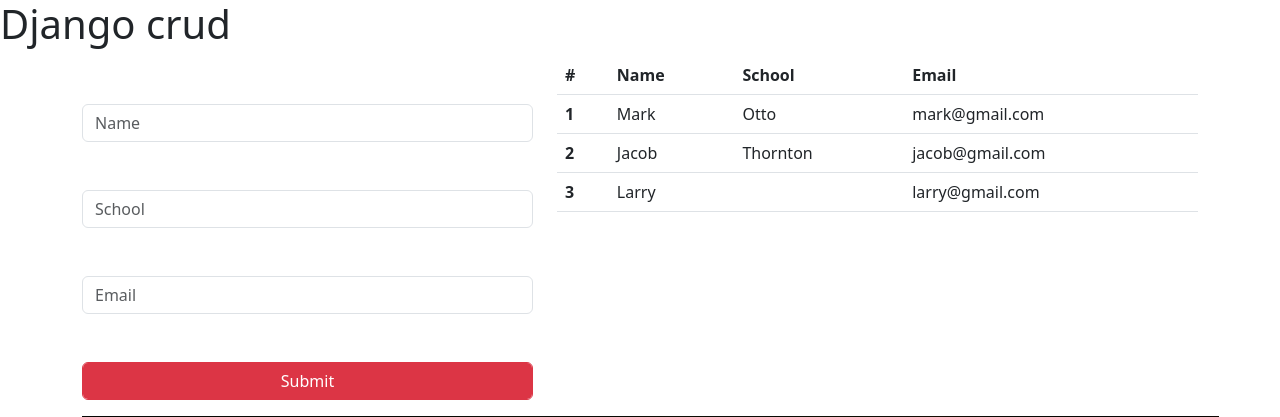
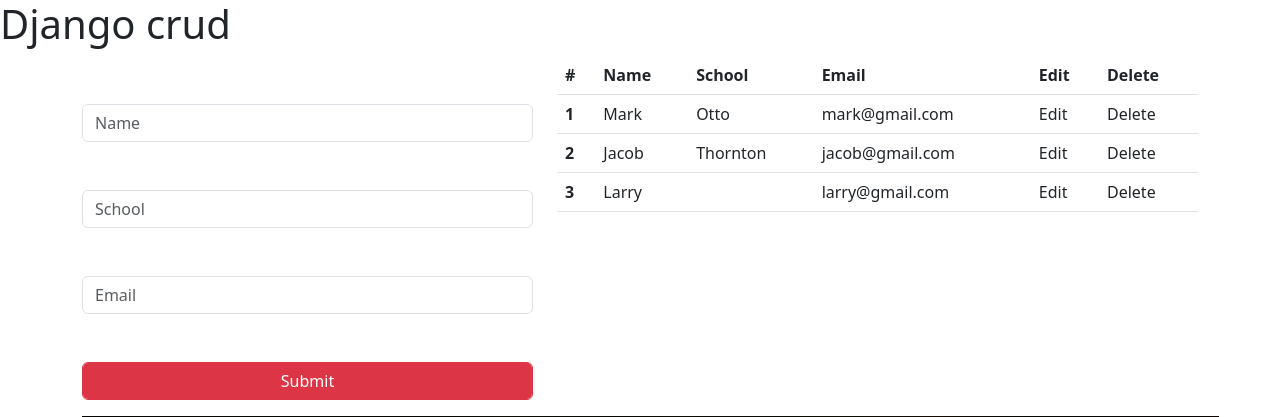
Before and after one commit to ajaraclare/Django-Class, a Django app: page /crud/ in a window 1280 px wide. Shown: the top 417 px of the page. Run offline with Django 4.2, Linux system fonts and the light colour scheme.

Commit message:
Modifications

```diff
--- a/MIT/crud/templates/index.html
+++ b/MIT/crud/templates/index.html
@@ -44,25 +44,36 @@
       <th scope="col">Name</th>
       <th scope="col">School</th>
       <th scope="col">Email</th>
+        <th scope="col">Edit</th>
+        <th scope="col">Delete</th>
+
     </tr>
   </thead>
+
   <tbody>
     <tr>
       <th scope="row">1</th>
       <td>Mark</td>
       <td>Otto</td>
       <td>mark@gmail.com</td>
+        <td>Edit</td>
+        <td>Delete</td>
     </tr>
+
     <tr>
       <th scope="row">2</th>
       <td>Jacob</td>
       <td>Thornton</td>
       <td>jacob@gmail.com</td>
+        <td>Edit</td>
+        <td>Delete</td>
     </tr>
     <tr>
       <th scope="row">3</th>
       <td colspan="2">Larry</td>
       <td>larry@gmail.com</td>
+        <td>Edit</td>
+        <td>Delete</td>
     </tr>
   </tbody>
 </table>
```
